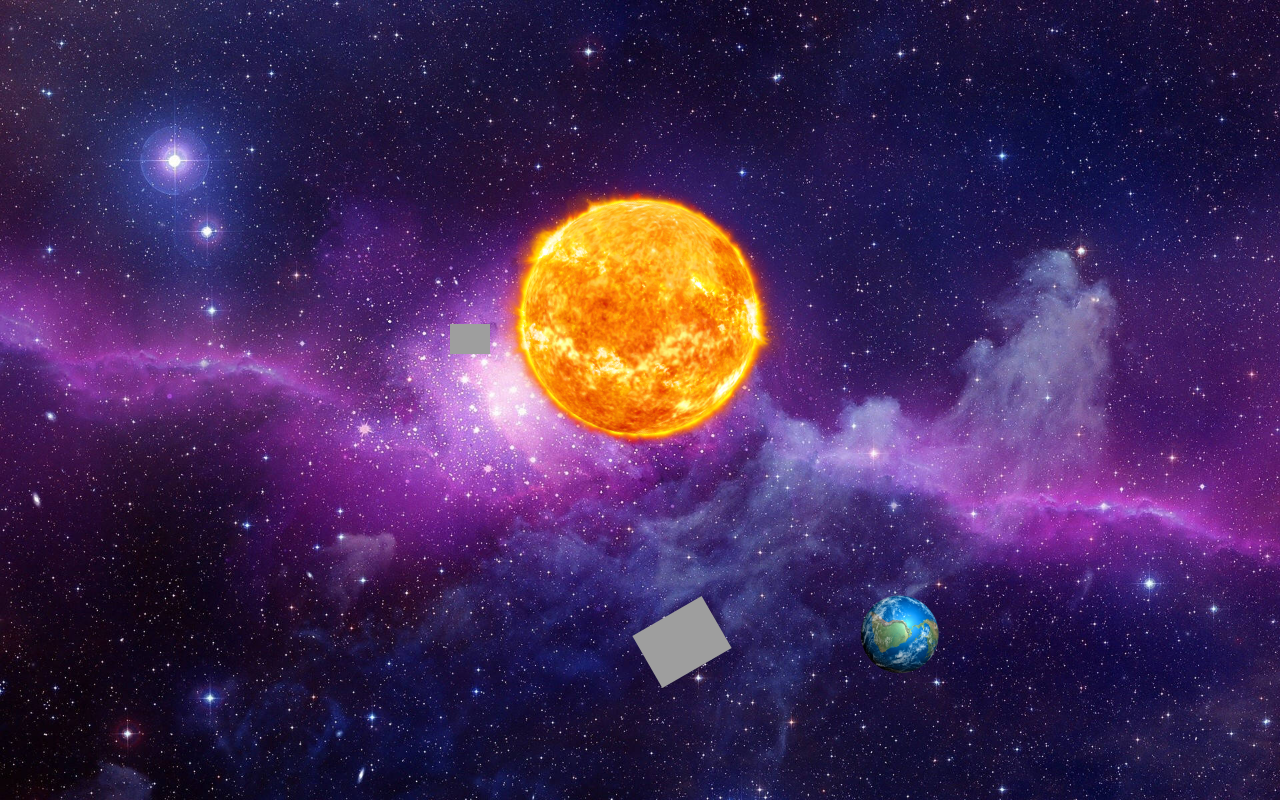
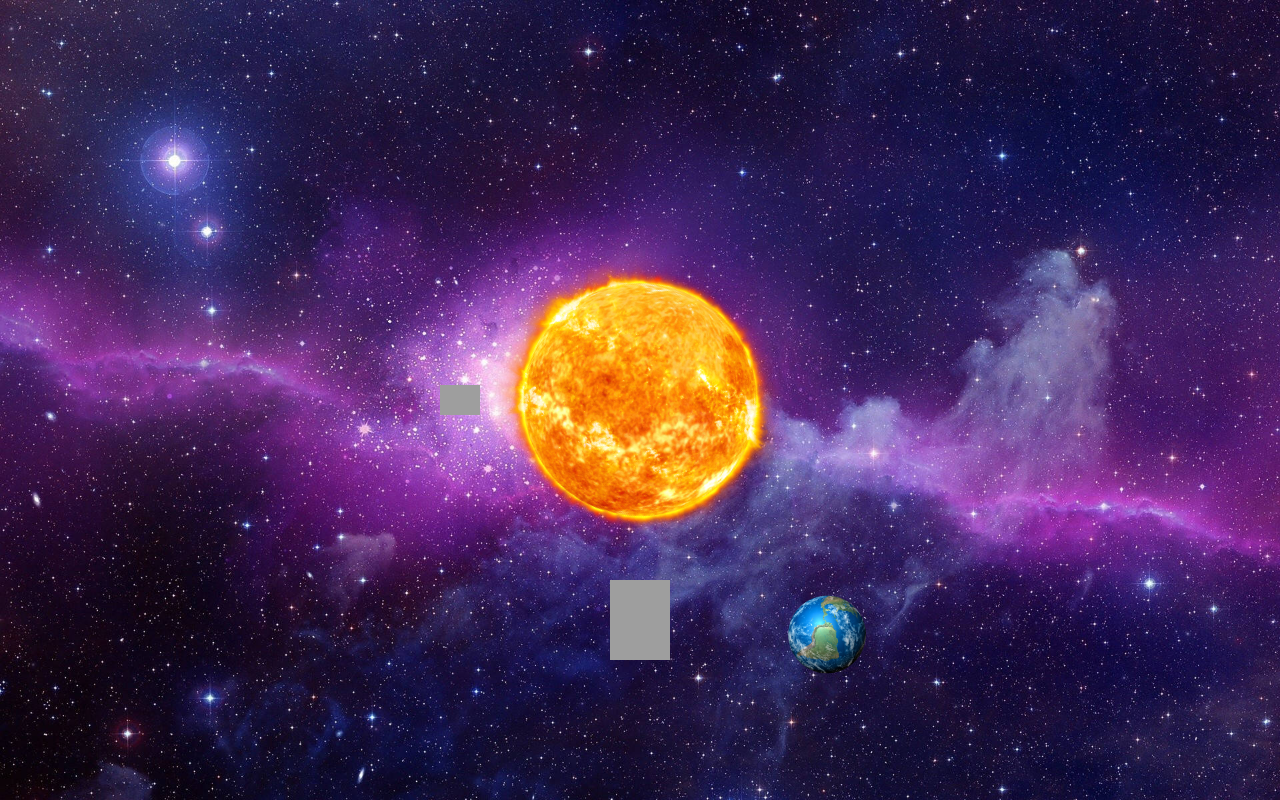
Before and after one commit to AmiraslanovaAygun/Planets-movement, a plain HTML site: page index.html in a window 1280 px wide. Drawn offline with Linux system fonts and the light colour scheme; grey boxes are pictures that could not be loaded.

Commit message:
everything is okay

```diff
--- a/index.css
+++ b/index.css
@@ -1,32 +1,27 @@
-* {
-  margin: 0px;
-  padding: 0px;
-  box-sizing: border-box;
-}
-
 body {
   background-image: url("Galaxy.jpg");
   background-repeat: no-repeat;
   background-size: cover;
 }
 
-.container {
-  position: relative;
-  width: 50%;
-  margin: 320px auto;
-  background-color: red;
+.image {
+  position: absolute;
+  top: 0;
+  left: 0;
+  bottom: 0;
+  right: 0;
+  margin: auto;
 }
 
-.container .div-image {
+.img-sun {
   position: absolute;
-  top: 50%;
-  left: 50%;
-  transform: translate(-50%, -50%);
-}
-
-.container .img-sun {
+  top: 0;
+  left: 0;
+  bottom: 0;
+  right: 0;
+  margin: auto;
   width: 300px;
-  animation: sun-animation 90s linear infinite;
+  animation: sun-animation 60s linear infinite;
 }
 
 @keyframes  sun-animation {
@@ -35,21 +30,11 @@ body {
   }
 }
 /* ---------------------------------------------------- */
-.container .div-earth {
-  animation: container-earth 35s linear infinite;
-}
-@keyframes container-earth {
-  from {
-    transform: rotate(0deg) translate(350px);
-  }
-  to {
-    transform: rotate(360deg) translate(350px);
-  }
-}
 
-.container .img-earth {
+
+.img-earth {
   width: 80px;
-  animation: earth-animation 25s linear infinite;
+  animation: earth-animation 25s linear infinite, container-earth 35s linear infinite;
 }
 @keyframes earth-animation {
   0% {
@@ -57,22 +42,20 @@ body {
   }
 }
 
-/* ------------------------------------------------------- */
-.container .div-neptun {
-  animation: container-neptun 20s linear infinite;
-}
-@keyframes container-neptun {
+@keyframes container-earth {
   from {
-    transform: rotate(0deg) translate(290px);
+    transform: rotate(0deg) translatex(300px);
   }
   to {
-    transform: rotate(360deg) translate(290px);
+    transform: rotate(360deg) translatex(300px);
   }
 }
+/* ------------------------------------------------------- */
 
-.container .img-neptun {
+
+.img-neptun {
   width: 80px;
-  animation: neptun-animation 30s linear infinite;
+  animation: neptun-animation 30s linear infinite, container-neptun 20s linear infinite;
 }
 
 @keyframes neptun-animation {
@@ -81,26 +64,31 @@ body {
   }
 }
 
-/* -------------------------------------------------------------- */
-.container .div-venus {
-
-  animation: container-venus 10s linear infinite;
-}
-
-@keyframes container-venus {
+@keyframes container-neptun {
   from {
-    transform: rotate(0deg) translate(190px);
+    transform: rotate(0deg) translatex(220px);
   }
   to {
-    transform: rotate(360deg) translate(190px);
+    transform: rotate(360deg) translatex(220px);
   }
 }
-.container .img-venus {
+/* -------------------------------------------------------------- */
+
+.img-venus {
   width: 40px;
-  animation: venus-animation 10s linear infinite;
+  animation: venus-animation 10s linear infinite, container-venus 10s linear infinite;
 }
 @keyframes venus-animation {
   0% {
     transform: rotate(-360deg);
   }
 }
+
+@keyframes container-venus {
+  from {
+    transform: rotate(0deg) translatex(180px);
+  }
+  to {
+    transform: rotate(360deg) translatex(180px);
+  }
+}
--- a/index.html
+++ b/index.html
@@ -10,17 +10,13 @@
 </head>
 
 <body>
-    <div class="container">
-        <div class="div-image"><img class="img-sun" src="Sun.png" alt="">
-        </div>
-        <div class="div-image div-earth"> <img class="img-earth" src="Earth.png" alt="">
-        </div>
-        <div class="div-image div-neptun"><img class="img-neptun" src="neptun.png" alt="">
-        </div>
-        <div class="div-image div-venus"> <img class="img-venus" src="venus.png" alt="">
-        </div>
-    </div>
-    <img src="" alt="" srcset="">
+        <img class="img-sun" src="Sun.png" alt="">
+
+        <img class="image img-earth" src="Earth.png" alt="">
+
+        <img class="image img-neptun" src="neptun.png" alt="">
+
+        <img class="image img-venus" src="venus.png" alt="">
 </body>
 
 </html>
```
